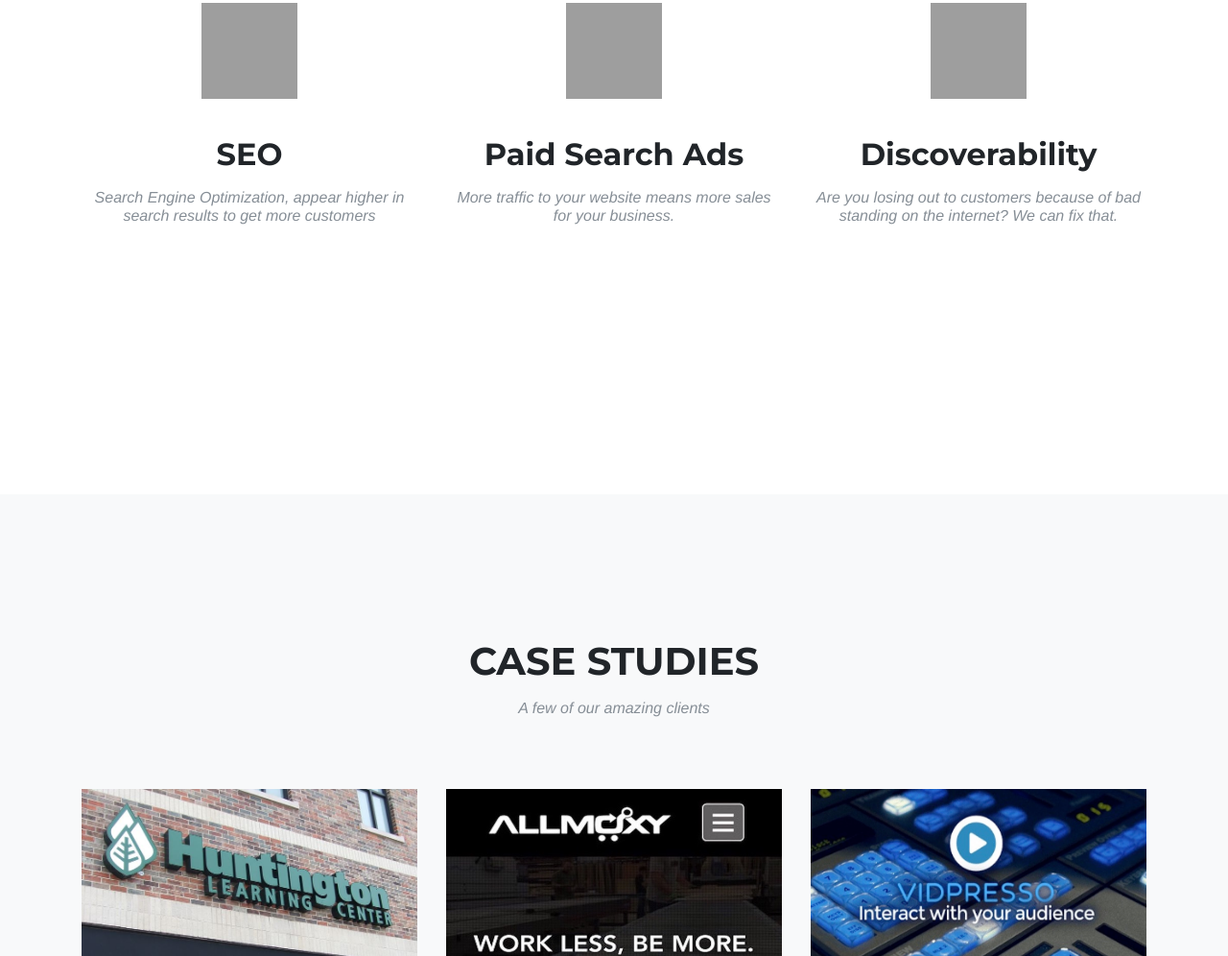
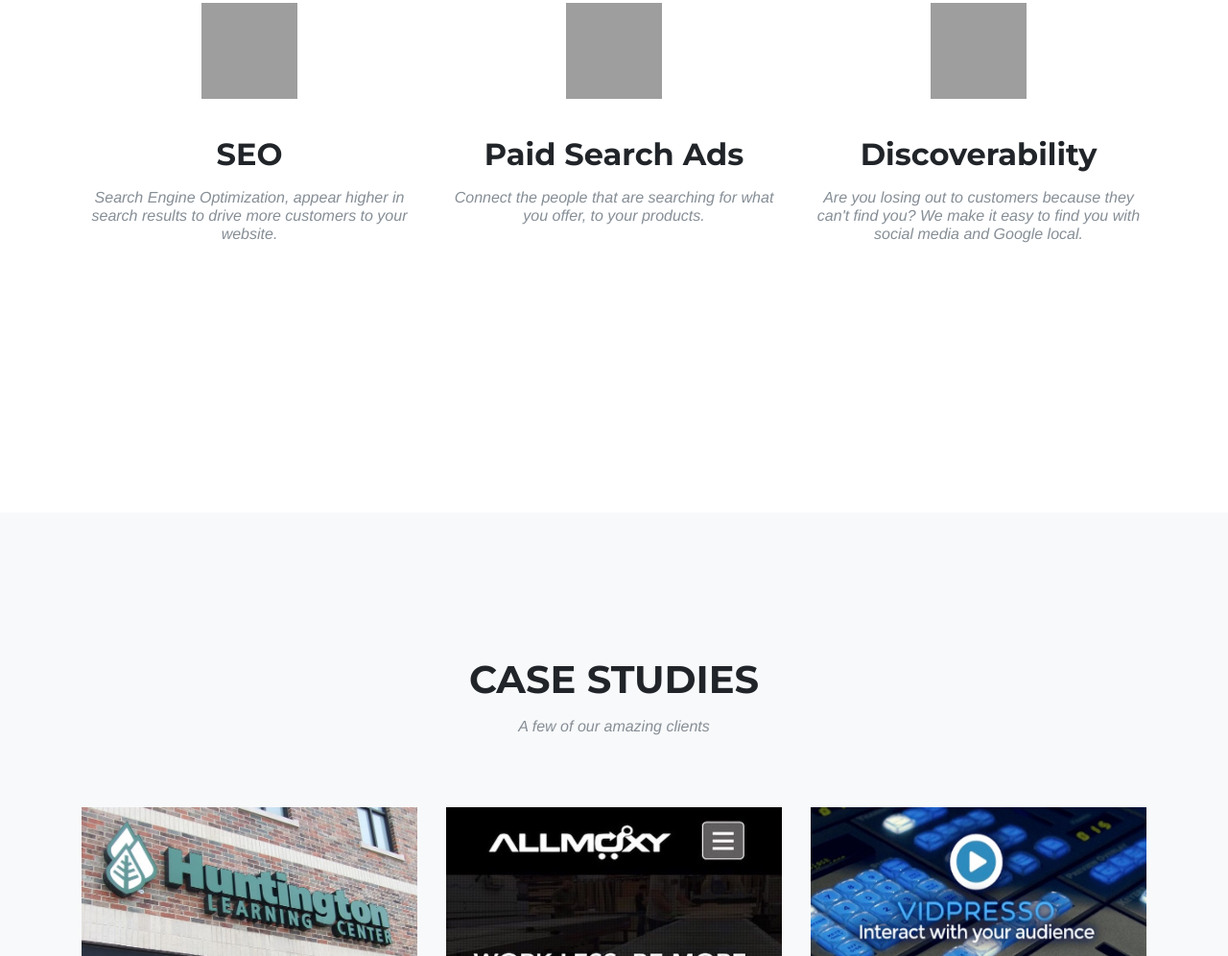
Before and after one commit to LanTBas/WebRep, a plain HTML site: page index.html in a window 1280 px wide. Shown: the part 1063-2059 px from the top of the page at 96% size. Drawn offline with Linux system fonts and the light colour scheme; grey boxes are pictures that could not be loaded; a web font is replaced by a local one.

Commit message:
Update index.html

```diff
--- a/index.html
+++ b/index.html
@@ -76,7 +76,7 @@
 <img src="https://d30y9cdsu7xlg0.cloudfront.net/png/1467683-200.png" style="width:100px;height:100px;">
 <br>
             <br><h2 class="service-heading">SEO</h2>
-            <h3 class="section-subheading text-muted">Search Engine Optimization, appear higher in search results to get more customers</h3>
+            <h3 class="section-subheading text-muted">Search Engine Optimization, appear higher in search results to drive more customers to your website.</h3>
             <div align="left">
 <br>
 <br>
@@ -87,7 +87,7 @@
                            <img src="https://d30y9cdsu7xlg0.cloudfront.net/png/1396626-200.png" style="width:100px;height:100px;">
                      <br>
                                <br><h2 class="service-heading">Paid Search Ads</h2>
-<h3 class="section-subheading text-muted">More traffic to your website means more sales for your business.</h3>
+<h3 class="section-subheading text-muted">Connect the people that are searching for what you offer, to your products.</h3>
                                <h6>
                      <br>
                      <br><div align="left">
@@ -99,13 +99,9 @@
                 <img src="https://d30y9cdsu7xlg0.cloudfront.net/png/332951-200.png" style="width:100px;height:100px;">
 <br>
 <br><h2 class="service-heading">Discoverability</h2>
-<h3 class="section-subheading text-muted">Are you losing out to customers because of bad standing on the internet? We can fix that.</h3>
+<h3 class="section-subheading text-muted">Are you losing out to customers because they can't find you? We make it easy to find you with social media and Google local.</h3>
           <h6>
-
-<div align="left">
-            <p>
-                    </p>
-                    </div>
+<div align="left">                  </div>
                   </div> </h6>
     </section>
     <!-- Portfolio Grid -->
```
